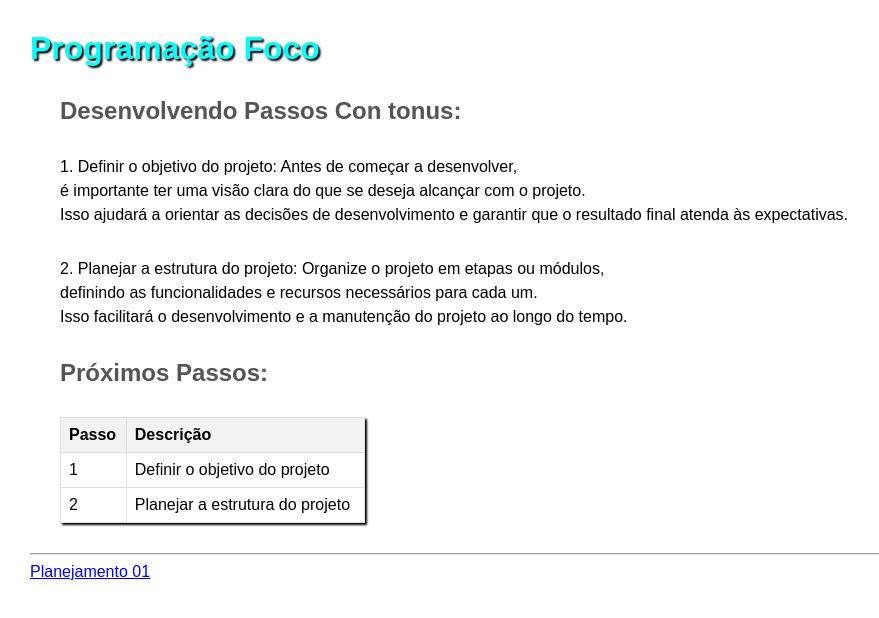
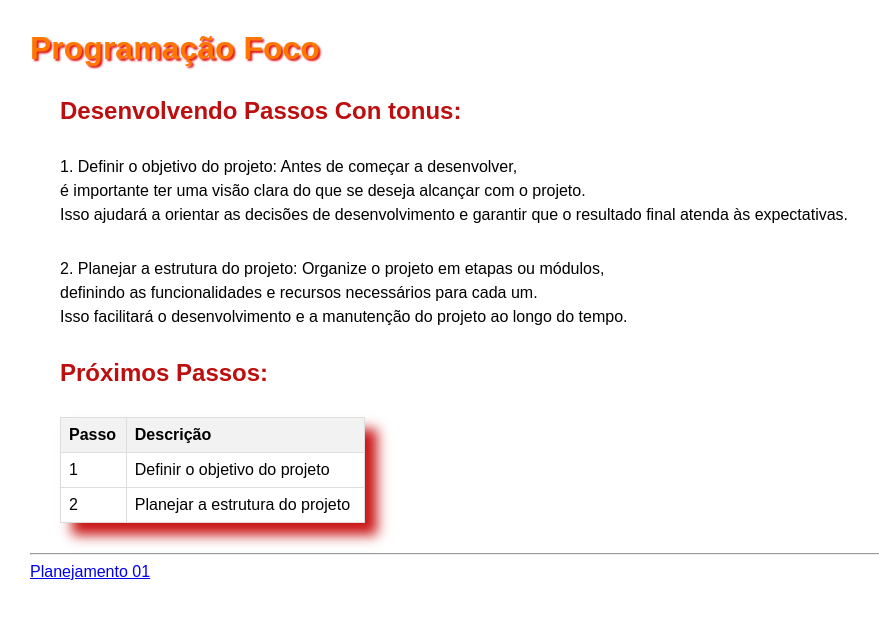
Before and after one commit to edskate/Programa--o_Foco, a plain HTML site: page index.html in a window 1280 px wide. Shown: the whole page, without its empty margins (0-879 px from the left). Drawn offline with Linux system fonts and the light colour scheme.

Commit message:
atualização

```diff
--- a/index.html
+++ b/index.html
@@ -14,14 +14,14 @@
 
         h1 {
             color: #333;
-            color: aqua;
-            text-shadow: 2px 2px 2px #000;
+            color: rgb(255, 119, 0);
+            text-shadow: 2px 2px 2px #e21818;
 
         }
 
         h2 {
             box-shadow: 2px 2px 2px #0000;
-            color: #555;
+            color: #bd0f0f;
                margin: 30px;
 
         }
@@ -38,7 +38,7 @@
             width: 25%;
             border-collapse: collapse;
             margin-top: 20px;
-            box-shadow: 2px 2px 2px #000;
+            box-shadow: 12px 12px 12px #ca1515;
             margin: 30px;
         }
 
```
